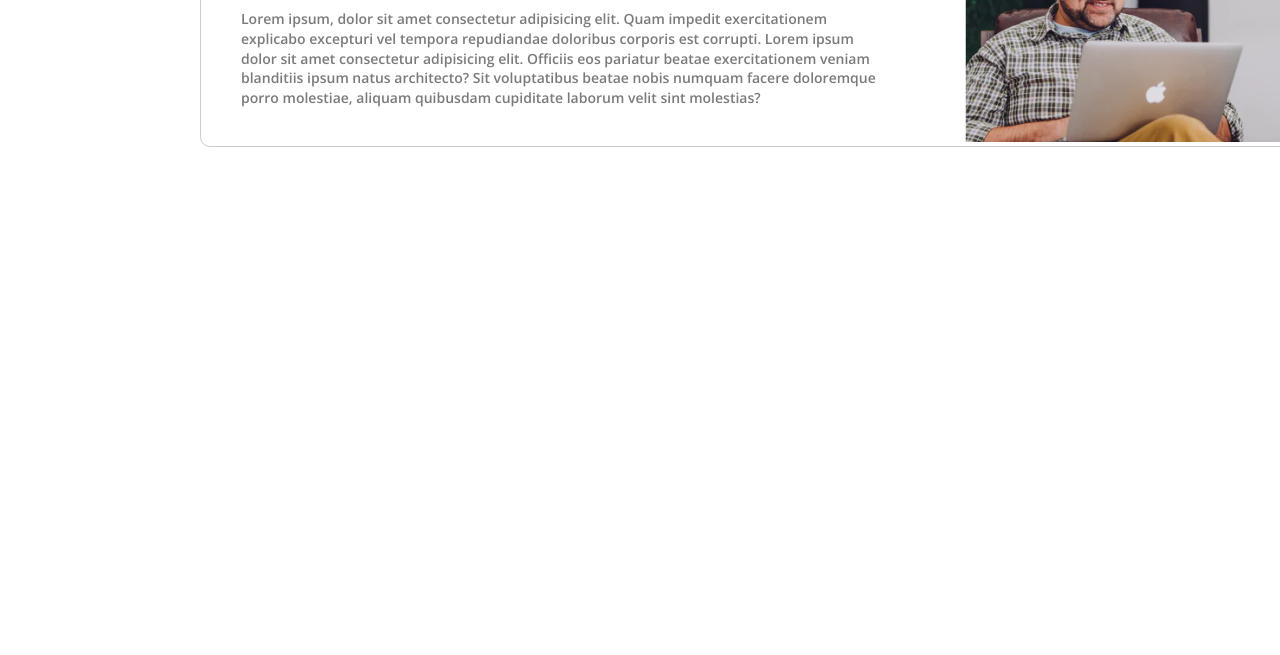
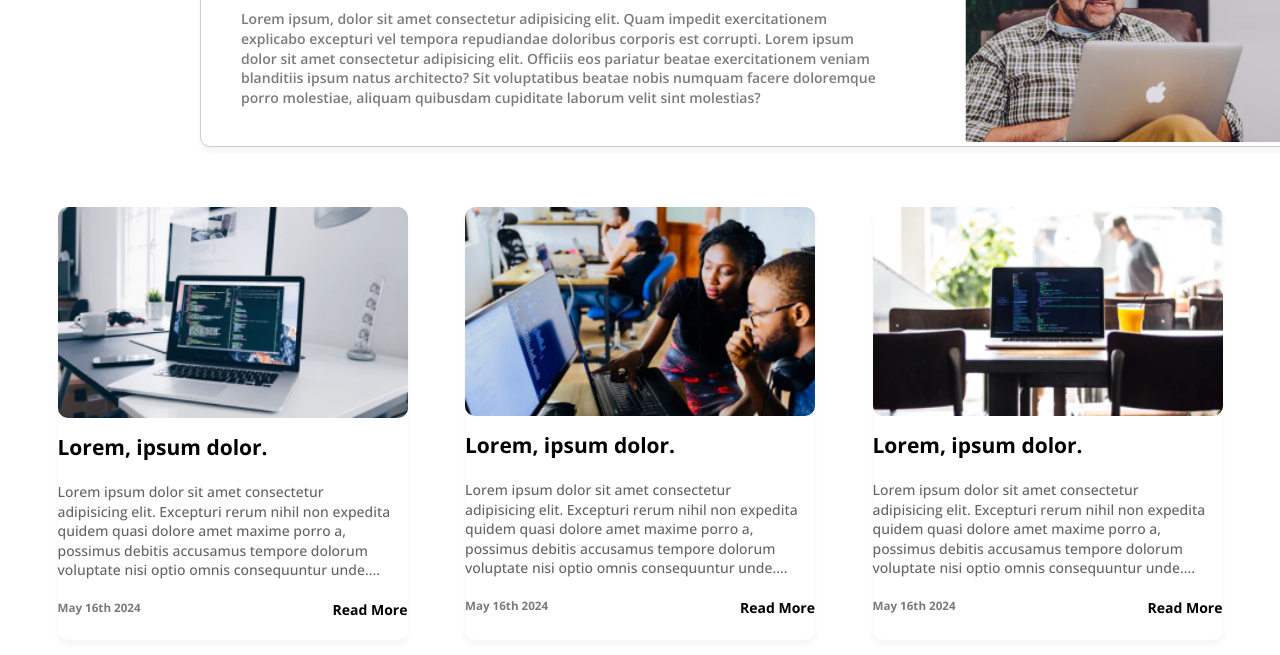
Before and after one commit to Hamzaabro5/Blog-Website, a plain HTML site: page index.html in a window 1280 px wide. Shown: the part 669-1324 px from the top of the page. Before the commit the page ends 816 px from the top, so only its background shows below. Drawn offline with nearby package versions, Linux system fonts and the light colour scheme.

Commit message:
Blog Website

```diff
--- a/index.html
+++ b/index.html
@@ -48,6 +48,38 @@
             </div>
             <div><img src="./assets/long-card.png" alt=""></div>
        </section>
+
+       <section>
+        <div  class="card-container">
+            <div class="card">
+                <img src="./assets/card1.png" alt="">
+                <h1>Lorem, ipsum dolor.</h1>
+                <p>Lorem ipsum dolor sit amet consectetur <br/> adipisicing elit. Excepturi rerum nihil non expedita<br/> quidem quasi dolore amet maxime porro a,<br/> possimus debitis accusamus tempore dolorum<br/> voluptate nisi optio omnis consequuntur unde....</p>
+                <div class="card-flex">
+                    <h5>May 16th 2024</h5>
+                    <h4><b>Read More</b></h4>
+                </div>
+            </div>
+            <div class="card">
+                <img src="./assets/card2.png" alt="">
+                <h1>Lorem, ipsum dolor.</h1>
+                <p>Lorem ipsum dolor sit amet consectetur <br/> adipisicing elit. Excepturi rerum nihil non expedita<br/> quidem quasi dolore amet maxime porro a,<br/> possimus debitis accusamus tempore dolorum<br/> voluptate nisi optio omnis consequuntur unde....</p>
+                <div class="card-flex">
+                    <h5>May 16th 2024</h5>
+                    <h4><b>Read More</b></h4>
+                </div>
+            </div>
+            <div class="card">
+                <img src="./assets/card3.png" alt="">
+                <h1>Lorem, ipsum dolor.</h1>
+                <p>Lorem ipsum dolor sit amet consectetur <br/> adipisicing elit. Excepturi rerum nihil non expedita<br/> quidem quasi dolore amet maxime porro a,<br/> possimus debitis accusamus tempore dolorum<br/> voluptate nisi optio omnis consequuntur unde....</p>
+                <div class="card-flex">
+                    <h5>May 16th 2024</h5>
+                    <h4><b>Read More</b></h4>
+                </div>
+            </div>
+        </div>
+       </section>
     </main>
 
 
--- a/style.css
+++ b/style.css
@@ -44,7 +44,7 @@ nav ul li{
 
 }
 nav ul li:hover{
-    border-bottom: 2px solid  #ccc ;
+    border-bottom: 2px solid  #ccc;
     transition: 0.2s ease-out;
 }
 nav i{
@@ -77,6 +77,7 @@ nav i{
     border: 1px solid #ccc;
     margin-left: 200px;
     border-radius: 10px;
+    box-shadow: 0px 5px 4px rgba(221, 221, 221, 0.25);
 }
 .container-content{
     margin-left: 40px;
@@ -91,3 +92,35 @@ nav i{
     font-weight: 600;
     font-size: 1.4rem;
 }
+.card-container{
+    display: flex;
+    justify-content: space-evenly;
+    flex-wrap: wrap;
+    margin-top: 60px;
+}
+.card img{
+    width: 350px;
+    border-radius: 10px;
+    margin-bottom: 10px;
+}
+.card h1{
+    margin-bottom: 20px;
+}
+.card p{
+    color: #0000009c;
+    font-weight: 500;
+}
+.card{
+    border-radius: 10px;
+    box-shadow: 0px 5px 4px rgba(221, 221, 221, 0.25);
+    margin-bottom: 40px;
+}
+.card-flex{
+    margin-top: 20px;
+    margin-bottom: 20px;
+    display: flex;
+    justify-content: space-between;
+}
+.card-flex h5{
+    color: #00000085;
+}
```
